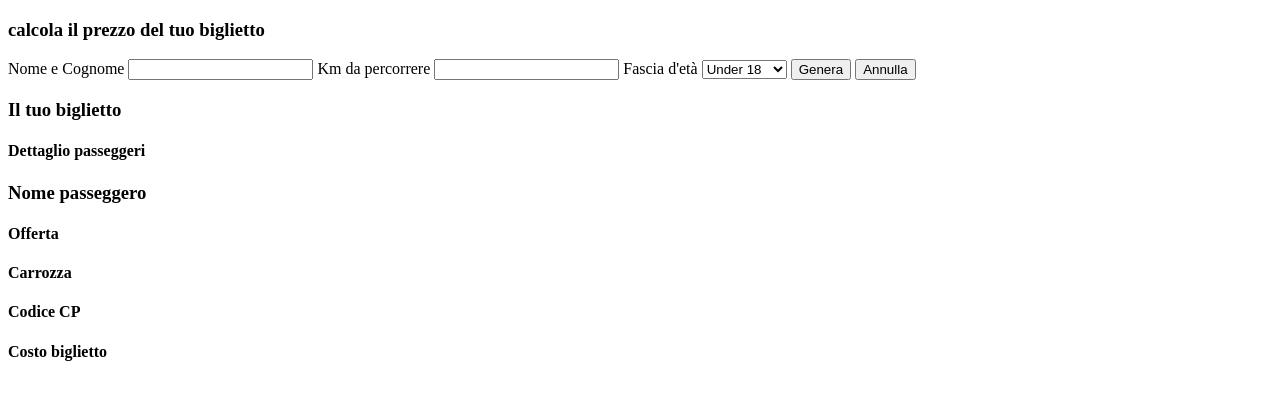
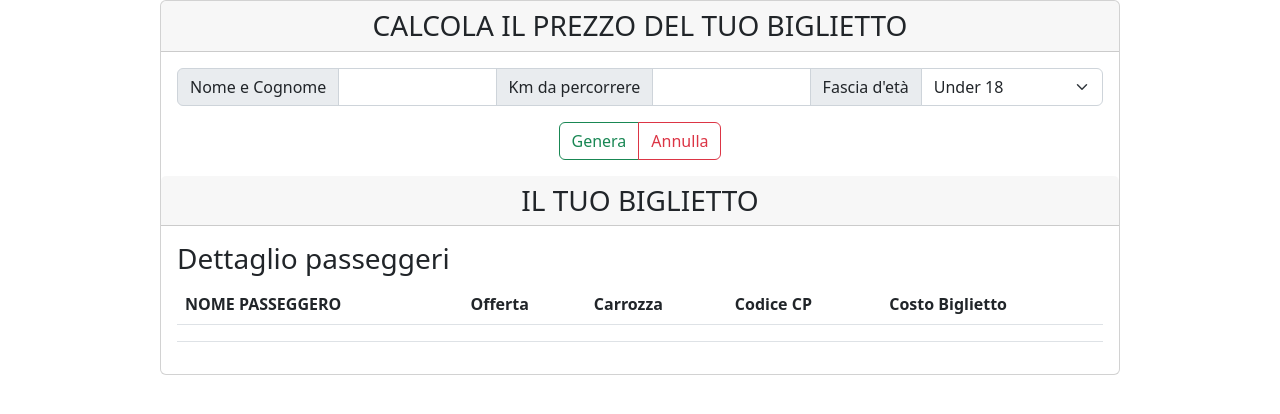
Before and after one commit to jdelavega42/js-biglietto-treno-form, a plain HTML site: page index.html in a window 1280 px wide. Drawn offline with nearby package versions, Linux system fonts and the light colour scheme.

Commit message:
add bootstrap

```diff
--- a/index.html
+++ b/index.html
@@ -5,51 +5,61 @@
     <meta http-equiv="X-UA-Compatible" content="IE=edge">
     <meta name="viewport" content="width=device-width, initial-scale=1.0">
     <title>Document</title>
+    <!-- bootstrap -->
+    <link href="https://cdn.jsdelivr.net/npm/bootstrap@5.2.3/dist/css/bootstrap.min.css" rel="stylesheet" integrity="sha384-rbsA2VBKQhggwzxH7pPCaAqO46MgnOM80zW1RWuH61DGLwZJEdK2Kadq2F9CUG65" crossorigin="anonymous">
    <!-- fontawesome -->
     <link rel="stylesheet" href="https://cdnjs.cloudflare.com/ajax/libs/font-awesome/6.3.0/css/all.min.css" integrity="sha512-SzlrxWUlpfuzQ+pcUCosxcglQRNAq/DZjVsC0lE40xsADsfeQoEypE+enwcOiGjk/bSuGGKHEyjSoQ1zVisanQ==" crossorigin="anonymous" referrerpolicy="no-referrer"/>
     <!-- custom style-->
     <link rel="stylesheet" href="css/style.css">
 </head>
 <body>
-    <h3>calcola il prezzo del tuo biglietto</h3>
-    <div class="card">
-        <label for="username">Nome e Cognome</label>
-        <input type="text" id="username">
-        <label for="kilometer">Km da percorrere</label>
-        <input type="number" id="kilometer">
-        <label for="age">Fascia d'età</label>
-        <select id="age">
-            <option value="junior" id="junior">Under 18</option>
-            <option value="standard" id="standard">18-65 anni</option>
-            <option value="senior" id="senior">Over 65</option>
-        </select>
-
-        <button id="submit">Genera</button>
-        <button id="reset">Annulla</button>
-    </div>
-    <h3>Il tuo biglietto</h3>
-    <div class="card">
-        <h4>Dettaglio passeggeri</h4>
-        <div>
-            <h3>Nome passeggero</h3>
-            <!-- Output userName -->
-            <p id="userOutput"></p>
-
-            <h4>Offerta</h4>
-            <!-- output promotion -->
-            <p id="promotionOutput"></p>
-
-            <h4>Carrozza</h4>
-            <!-- output coach -->
-            <p id="coachOutput"></p>
-
-            <h4>Codice CP</h4>
-            <!-- output code -->
-            <p id="codeOutput"></p>
-
-            <h4>Costo biglietto</h4>
-            <!-- output finalPrice -->
-            <p id="finalPrice"></p>
+    <div class="card w-75 mx-auto">
+        <div class="text-center">
+            <h3 class="card-header text-uppercase">calcola il prezzo del tuo biglietto</h3>
+            <div class="card-body">
+                <div class="input-group mb-3">
+                    <label class="input-group-text" for="username">Nome e Cognome</label>
+                    <input type="text" class="form-control" id="username">
+                    <label class="input-group-text"  for="kilometer">Km da percorrere</label>
+                    <input type="number" class="form-control" id="kilometer">
+                    <label class="input-group-text"  for="age">Fascia d'età</label>
+                    <select class="form-select" id="age">
+                        <option value="junior" id="junior">Under 18</option>
+                        <option value="standard" id="standard">18-65 anni</option>
+                        <option value="senior" id="senior">Over 65</option>
+                    </select>
+                </div>
+                <div class="btn-group">
+                    <button id="submit"  class="btn btn-outline-success">Genera</button>
+                    <button id="reset" class="btn btn-outline-danger">Annulla</button>
+                </div>
+            </div>
+        </div>
+        <div class="">
+            <h3 class="card-header text-center text-uppercase">Il tuo biglietto</h3>
+            <div class="p-3">
+                <h3 class="card-title">Dettaglio passeggeri</h3>
+                <table class="table">
+                    <thead>
+                        <tr>
+                            <th class="text-uppercase">Nome passeggero</th>
+                            <th>Offerta</th>
+                            <th>Carrozza</th>
+                            <th>Codice CP</th>
+                            <th>Costo Biglietto</th>
+                        </tr>
+                    </thead>
+                    <tbody>
+                        <tr>
+                            <td id="userOutput"></td>
+                            <td id="promotionOutput"></td>
+                            <td id="coachOutput"></td>
+                            <td id="codeOutput"></td>
+                            <td id="finalPrice"></td>
+                        </tr>
+                    </tbody>
+                </table>
+            </div>
         </div>
     </div>
     <!-- custom js -->
```
